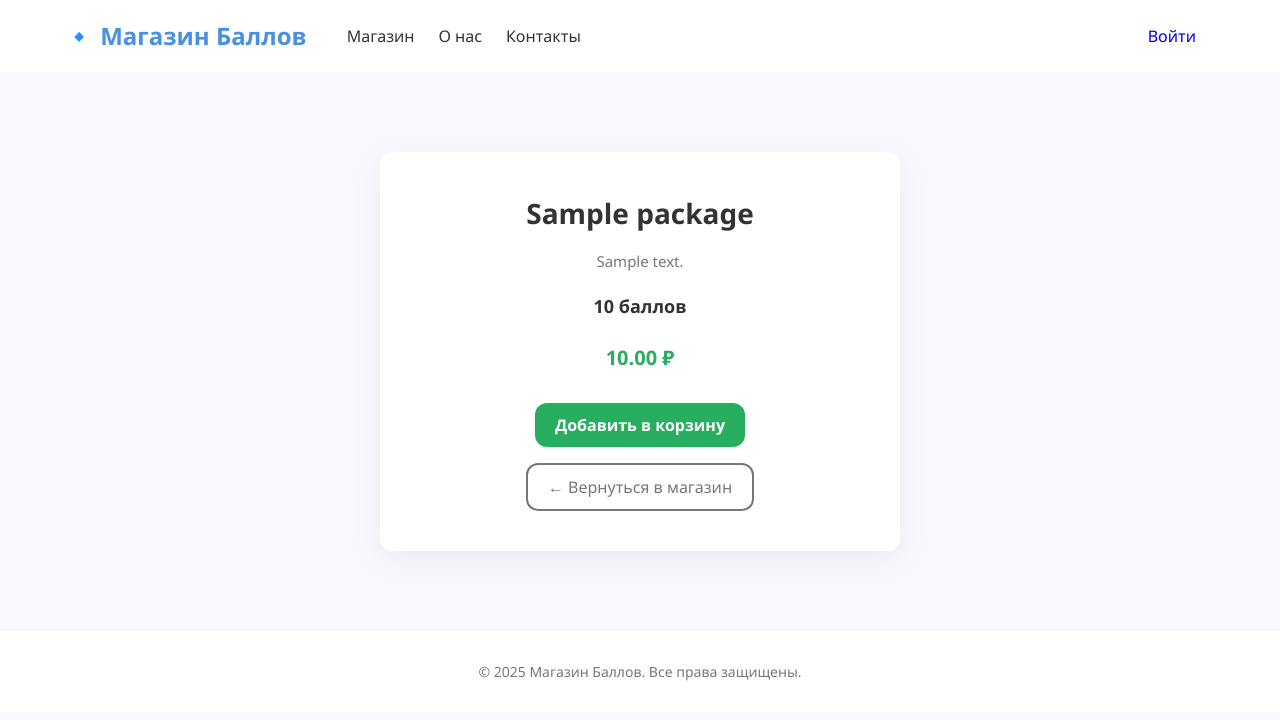
After one commit to Olzeev/hackathon, a Django app: a page that uses hackathon/store/templates/store/detail.html in a window 1280 px wide. The commit adds this page. Shown: the top 720 px of the page. Run offline with Django 5.2, Linux system fonts and the light colour scheme; tables that the repository leaves empty hold one stand-in row (values such as "Sample post").

Commit message:
storeupt

```diff
--- a/hackathon/hackathon/settings.py
+++ b/hackathon/hackathon/settings.py
@@ -40,7 +40,8 @@ INSTALLED_APPS = [
     'django.contrib.staticfiles',
     'chat',
     'categories',
-    'channels'
+    'channels',
+    'store',
 ]
 
 MIDDLEWARE = [
--- a/hackathon/hackathon/urls.py
+++ b/hackathon/hackathon/urls.py
@@ -22,5 +22,6 @@ from django.conf import settings
 urlpatterns = [
     path('admin/', admin.site.urls),
     path('categories/', include('categories.urls')),
-    path('chat/', include('chat.urls'))
+    path('chat/', include('chat.urls')),
+    path('store/', include('store.urls'))
 ] + static(settings.MEDIA_URL, document_root=settings.MEDIA_ROOT)
--- a/hackathon/store/admin.py
+++ b/hackathon/store/admin.py
@@ -1,4 +1,8 @@
 from django.contrib import admin
 from .models import Package
 
-admin.site.register(Package)
+@admin.register(Package)
+class PackageAdmin(admin.ModelAdmin):
+    list_display = ["name", "slug", "points", "price", "discount"]
+    list_editable = ["points", "price", "discount"]
+    prepopulated_fields = {'slug': ('name',)}
--- a/hackathon/store/static/css/store.css
+++ b/hackathon/store/static/css/store.css
@@ -1,307 +1,274 @@
+/* ========== Цвета и базовые переменные ========== */
+:root {
+  --primary: #4a90e2;
+  --primary-dark: #357ae8;
+  --accent: #27ae60;
+  --danger: #e74c3c;
+  --bg: #f7f9fc;
+  --card-bg: #ffffff;
+  --text: #333333;
+  --muted: #777777;
+  --radius: 12px;
+  --transition: 0.3s ease;
+}
+
+/* ========== Сброс и базовые стили ========== */
 * {
   box-sizing: border-box;
   margin: 0;
   padding: 0;
 }
-
 body {
   font-family: 'Segoe UI', sans-serif;
-  line-height: 1.6;
-  background-color: #f2f5f9;
-  color: #333;
+  background: var(--bg);
+  color: var(--text);
+  line-height: 1.5;
 }
-
 .container {
   width: 90%;
   max-width: 1200px;
   margin: 0 auto;
 }
 
-header {
-  background: linear-gradient(to right, #4a90e2, #357ae8);
-  color: white;
-  padding: 20px 0;
-  box-shadow: 0 4px 12px rgba(0, 0, 0, 0.1);
+/* ========== Хедер ========== */
+.site-header {
+  background: #fff;
+  box-shadow: 0 2px 8px rgba(0,0,0,0.05);
 }
-
-.logo {
-  font-size: 28px;
-  font-weight: bold;
-  letter-spacing: 1px;
-}
-
-.nav-menu {
-  list-style: none;
-  display: flex;
-  gap: 25px;
-  margin-top: 10px;
-}
-
-.nav-menu li a {
-  text-decoration: none;
-  color: white;
-  font-weight: 500;
-  transition: color 0.3s;
-}
-
-.nav-menu li a:hover {
-  color: #cce3ff;
-}
-
-.auth-buttons .btn {
-  margin-left: 10px;
-  text-decoration: none;
-  color: white;
-  background-color: #2ecc71;
-  padding: 10px 18px;
-  border-radius: 6px;
-  font-weight: 500;
-  transition: background 0.3s;
-}
-
-.auth-buttons .btn:hover {
-  background-color: #27ae60;
-}
-
-.hero {
-  background: linear-gradient(to right, #dbeafe, #eef2ff);
-  padding: 80px 0;
-  text-align: center;
-}
-
-.hero h1 {
-  font-size: 40px;
-  font-weight: 700;
-  margin-bottom: 20px;
-}
-
-.hero p {
-  font-size: 18px;
-  margin-bottom: 30px;
-}
-
-.btn-primary {
-  text-decoration: none;
-  color: white;
-  background-color: #007bff;
-  padding: 14px 24px;
-  border-radius: 8px;
-  font-size: 16px;
-  transition: background-color 0.3s;
-}
-
-.btn-primary:hover {
-  background-color: #0056b3;
-}
-
-.category-filter-wrapper {
-  text-align: center;
-  margin: 40px 0;
-}
-
-.dropdown-filter {
-  position: relative;
-  display: inline-block;
-}
-
-.dropdown-btn {
-  background-color: #4a90e2;
-  color: white;
-  padding: 12px 20px;
-  border: none;
-  border-radius: 8px;
-  font-size: 16px;
-  cursor: pointer;
-  transition: background 0.3s;
-}
-
-.dropdown-btn:hover {
-  background-color: #357ae8;
-}
-
-.dropdown-content {
-  display: none;
-  position: absolute;
-  top: calc(100% + 10px);
-  left: 50%;
-  transform: translateX(-50%);
-  z-index: 1000;
-  background-color: #ffffff;
-  width: 280px;
-  max-height: 320px;
-  overflow-y: auto;
-  border: 1px solid #ddd;
-  border-radius: 12px;
-  box-shadow: 0 12px 32px rgba(0, 0, 0, 0.12);
-  padding: 16px 20px;
-  text-align: left;
-  scrollbar-width: thin;
-  scrollbar-color: #cce3ff transparent;
-}
-
-.dropdown-content::-webkit-scrollbar {
-  width: 6px;
-}
-
-.dropdown-content::-webkit-scrollbar-thumb {
-  background-color: #cce3ff;
-  border-radius: 3px;
-}
-
-.dropdown-content label {
+.header-inner {
   display: flex;
   align-items: center;
-  gap: 10px;
-  margin: 10px 0;
-  font-size: 15px;
-  cursor: pointer;
-  color: #333;
+  padding: 16px 0;
 }
-
-.dropdown-content input[type="checkbox"] {
-  width: 16px;
-  height: 16px;
-  accent-color: #4a90e2;
-  cursor: pointer;
+.logo {
+  font-size: 24px;
+  font-weight: bold;
+  color: var(--primary);
 }
-
-.apply-btn {
-  margin-top: 16px;
-  background-color: #2ecc71;
-  color: white;
-  padding: 10px 16px;
-  border: none;
-  border-radius: 6px;
-  cursor: pointer;
-  font-size: 14px;
-  width: 100%;
-  transition: background-color 0.3s;
+.nav-menu {
+  margin-left: 40px;
+  display: flex;
+  gap: 24px;
 }
-
-.apply-btn:hover {
-  background-color: #27ae60;
+.nav-menu a {
+  text-decoration: none;
+  color: var(--text);
+  font-weight: 500;
+  transition: color var(--transition);
 }
-
-
-.apply-btn {
-  margin-top: 12px;
-  background-color: #2ecc71;
-  color: white;
-  padding: 10px 16px;
-  border: none;
-  border-radius: 6px;
-  cursor: pointer;
-  font-size: 14px;
-  width: 100%;
-  transition: background-color 0.3s;
-}
-
-.apply-btn:hover {
-  background-color: #27ae60;
-}
-
-.experts {
-  padding: 60px 0;
-}
-
-.experts h2 {
-  text-align: center;
-  font-size: 28px;
-  font-weight: 600;
-  margin-bottom: 40px;
-}
-
-.expert-list {
-  display: flex;
-  gap: 30px;
-  justify-content: center;
-  flex-wrap: wrap;
-}
-
-.expert-card {
-  background-color: white;
-  padding: 20px;
-  width: 220px;
-  border-radius: 16px;
-  box-shadow: 0 10px 24px rgba(0, 0, 0, 0.05);
-  transition: transform 0.3s, box-shadow 0.3s;
-  text-align: center;
-}
-
-.expert-card:hover {
-  transform: translateY(-6px);
-  box-shadow: 0 16px 32px rgba(0, 0, 0, 0.08);
-}
-
-.expert-card img {
-  width: 100%;
-  border-radius: 50%;
-  margin-bottom: 15px;
-  object-fit: cover;
-  height: 180px;
-}
-
-.expert-card h3 {
-  margin: 10px 0 6px;
-  font-size: 18px;
-  font-weight: 600;
-}
-
-.expert-card p {
-  font-size: 14px;
-  color: #555;
-}
-
-footer {
-  background-color: #f8f8f8;
-  text-align: center;
-  padding: 25px 0;
-  margin-top: 60px;
-  font-size: 14px;
-  color: #777;
+.nav-menu a:hover {
+  color: var(--primary);
 }
 .auth-buttons {
   margin-left: auto;
   display: flex;
-  align-items: center;
   gap: 12px;
 }
-
-.auth-btn {
-  padding: 10px 20px;
-  background-color: #ffffff;
-  color: #4a90e2;
-  border-radius: 8px;
-  font-weight: 600;
+.btn {
   text-decoration: none;
-  border: 2px solid #ffffff;
-  transition: all 0.3s ease;
+  padding: 8px 20px;
+  border-radius: var(--radius);
+  font-weight: 500;
+  transition: background var(--transition), color var(--transition), border var(--transition);
+}
+.btn:hover {
+  opacity: 0.9;
+}
+.btn.outlined {
+  background: transparent;
+  border: 2px solid var(--primary);
+  color: var(--primary);
+}
+.btn.outlined:hover {
+  background: var(--primary);
+  color: #fff;
 }
 
-.auth-btn:hover {
-  background-color: #ffffff;
-  color: #357ae8;
-  border-color: #cce3ff;
+/* ========== Герой ========== */
+.hero {
+  background: linear-gradient(135deg, var(--primary), var(--primary-dark));
+  color: #fff;
+  text-align: center;
+  padding: 80px 0 100px;
+  border-bottom-left-radius: 50% 10%;
+  border-bottom-right-radius: 50% 10%;
+}
+.hero h1 {
+  font-size: 36px;
+  margin-bottom: 12px;
+}
+.hero p {
+  font-size: 18px;
+  opacity: 0.85;
 }
 
-.auth-btn.outlined {
-  background-color: transparent;
-  border: 2px solid white;
-  color: white;
+/* ========== Раздел пакетов ========== */
+.packages-section {
+  padding: 60px 0;
+}
+.section-title {
+  text-align: center;
+  margin-bottom: 40px;
+}
+.section-title h2 {
+  font-size: 32px;
+  display: inline-block;
+  position: relative;
+}
+.underline {
+  width: 60px;
+  height: 4px;
+  background: var(--accent);
+  margin: 12px auto 0;
+  border-radius: 2px;
 }
 
-.auth-btn.outlined:hover {
-  background-color: white;
-  color: #4a90e2;
-}
-.expert-card-button {
-  all: unset;
-  display: block;
-  cursor: pointer;
-  width: fit-content;
+/* Сетка карточек */
+.packages-grid {
+  display: grid;
+  grid-template-columns: repeat(auto-fit, minmax(280px, 1fr));
+  gap: 30px;
 }
 
-.expert-card-button:hover .expert-card {
+/* Карточка пакета */
+.package-card {
+  position: relative;
+  background: var(--card-bg);
+  border-radius: var(--radius);
+  overflow: hidden;
+  box-shadow: 0 4px 20px rgba(0,0,0,0.05);
+  display: flex;
+  flex-direction: column;
+  transition: transform var(--transition), box-shadow var(--transition);
+}
+.package-card:hover {
   transform: translateY(-6px);
-  box-shadow: 0 16px 32px rgba(0, 0, 0, 0.08);
+  box-shadow: 0 12px 32px rgba(0,0,0,0.1);
 }
+.badge {
+  position: absolute;
+  top: 16px;
+  right: 16px;
+  background: var(--danger);
+  color: #fff;
+  padding: 6px 12px;
+  border-radius: var(--radius);
+  font-size: 14px;
+  font-weight: bold;
+}
+
+/* Заголовок карточки */
+.card-header {
+  background: var(--primary);
+  color: #fff;
+  padding: 20px;
+  text-align: center;
+}
+.card-header h3 {
+  margin-bottom: 8px;
+}
+.points {
+  font-size: 16px;
+  opacity: 0.9;
+}
+
+/* Описание */
+.card-body {
+  padding: 20px;
+  flex-grow: 1;
+  font-size: 14px;
+  color: var(--muted);
+}
+
+/* Футер карточки */
+.card-footer {
+  padding: 20px;
+  display: flex;
+  align-items: center;
+  justify-content: space-between;
+  gap: 12px;
+}
+.old-price {
+  text-decoration: line-through;
+  color: #aaa;
+  font-size: 14px;
+}
+.new-price {
+  font-size: 20px;
+  font-weight: bold;
+  color: var(--accent);
+}
+.btn-buy {
+  background: var(--accent);
+  color: #fff;
+  padding: 10px 20px;
+  border-radius: var(--radius);
+  text-decoration: none;
+  font-weight: 600;
+  transition: background var(--transition);
+}
+.btn-buy:hover {
+  background: #1e8e4a;
+}
+
+/* ========== Страница деталей ========== */
+.detail-section {
+  background: var(--bg);
+  padding: 80px 0;
+}
+.detail-card {
+  background: var(--card-bg);
+  max-width: 520px;
+  margin: 0 auto;
+  padding: 40px;
+  border-radius: var(--radius);
+  box-shadow: 0 8px 32px rgba(0,0,0,0.06);
+  position: relative;
+  text-align: center;
+}
+.detail-badge {
+  top: -10px;
+  right: -10px;
+}
+.detail-card h1 {
+  margin-bottom: 16px;
+  font-size: 28px;
+}
+.detail-desc {
+  font-size: 15px;
+  color: var(--muted);
+  margin-bottom: 20px;
+}
+.detail-points {
+  font-size: 18px;
+  margin-bottom: 20px;
+}
+.detail-price {
+  font-size: 22px;
+  margin-bottom: 30px;
+}
+.detail-buttons {
+  display: flex;
+  gap: 16px;
+  justify-content: center;
+  flex-wrap: wrap;
+}
+.btn-secondary {
+  background: transparent;
+  border: 2px solid var(--muted);
+  color: var(--muted);
+  padding: 10px 20px;
+}
+.btn-secondary:hover {
+  background: var(--muted);
+  color: #fff;
+}
+
+/* ========== Футер ========== */
+.site-footer {
+  background: #fff;
+  padding: 30px 0;
+  text-align: center;
+  font-size: 14px;
+  color: var(--muted);
+}
--- /dev/null
+++ b/hackathon/store/templates/store/detail.html
@@ -0,0 +1,53 @@
+{% load static %}
+<!DOCTYPE html>
+<html lang="ru">
+<head>
+  <meta charset="UTF-8">
+  <title>{{ package.name }} — Детали</title>
+  <link rel="stylesheet" href="{% static 'css/store.css' %}">
+</head>
+<body>
+
+<header class="site-header">
+  <div class="container header-inner">
+    <div class="logo">🔹 Магазин Баллов</div>
+    <nav class="nav-menu">
+      <a href="{% url 'store:store' %}">Магазин</a>
+      <a href="#">О нас</a>
+      <a href="#">Контакты</a>
+    </nav>
+    <div class="auth-buttons">
+      <a href="#" class="btn">Войти</a>
+    </div>
+  </div>
+</header>
+
+<section class="detail-section">
+  <div class="container detail-card">
+    {% if package.discount %}
+      <div class="badge detail-badge">‑{{ package.discount }}%</div>
+    {% endif %}
+    <h1>{{ package.name }}</h1>
+    <p class="detail-desc">{{ package.description }}</p>
+    <p class="detail-points"><strong>{{ package.points }} баллов</strong></p>
+    <p class="detail-price">
+      {% if package.discount %}
+        <span class="old-price">{{ package.price }} ₽</span>
+      {% endif %}
+      <span class="new-price">{{ package.sell_price }} ₽</span>
+    </p>
+    <div class="detail-buttons">
+      <a href="#" class="btn btn-buy">Добавить в корзину</a>
+      <a href="{% url 'store:store' %}" class="btn btn-secondary">← Вернуться в магазин</a>
+    </div>
+  </div>
+</section>
+
+<footer class="site-footer">
+  <div class="container">
+    <p>© 2025 Магазин Баллов. Все права защищены.</p>
+  </div>
+</footer>
+
+</body>
+</html>
--- a/hackathon/store/urls.py
+++ b/hackathon/store/urls.py
@@ -1,7 +1,7 @@
 from django.urls import path
-from .views import store_view, buy_package
-
+from .views import store_view,package_detail
+app_name = 'store'
 urlpatterns = [
     path('', store_view, name = 'store'),
-    path('buy/<int:package_id>/', buy_package, name='buy_package'),
+    path('<slug:slug>/', package_detail, name = 'package_detail')
 ]
--- a/hackathon/store/views.py
+++ b/hackathon/store/views.py
@@ -5,11 +5,6 @@ from django.shortcuts import redirect, get_object_or_404
 def store_view(request):
     packages = Package.objects.all()  # если у тебя есть модель, иначе можно просто заглушку
     return render(request, 'store/store.html', {'packages': packages})
-def buy_package(request, package_id):
-    package = get_object_or_404(Package, id=package_id)
-
-    # Здесь можно реализовать покупку, начисление баллов и т.д.
-    # Пока просто редиректим назад
-    print(f"Куплен пакет: {package.name} за {package.price} ₽")
-
-    return redirect('store')  # Название главной страницы магазина
+def package_detail(request, slug):
+    package = get_object_or_404(Package, slug = slug)
+    return render(request, 'store/detail.html', {'package': package})
```
Also changed, not shown: hackathon/categories/views.py (+2 -5 lines), hackathon/store/models.py (+15 -0 lines), hackathon/store/templates/store/store.html (+40 -19 lines), hackathon/categories/migrations/0002_additionalinfo_delete_customuser_delete_helper.py (added), hackathon/db.sqlite3, hackathon/store/migrations/0001_initial.py.
